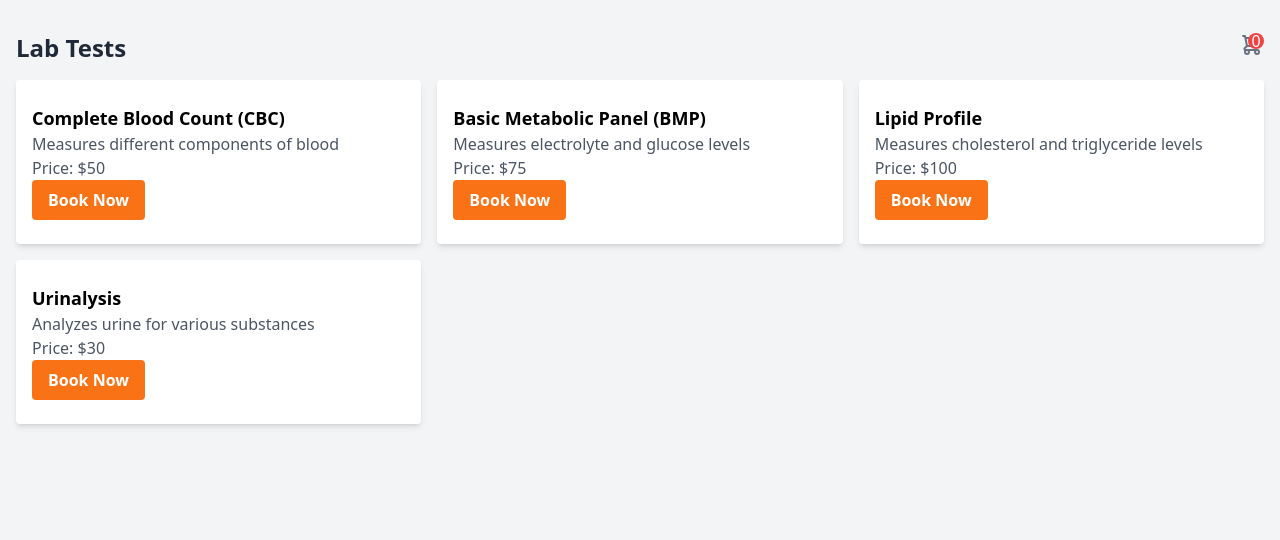
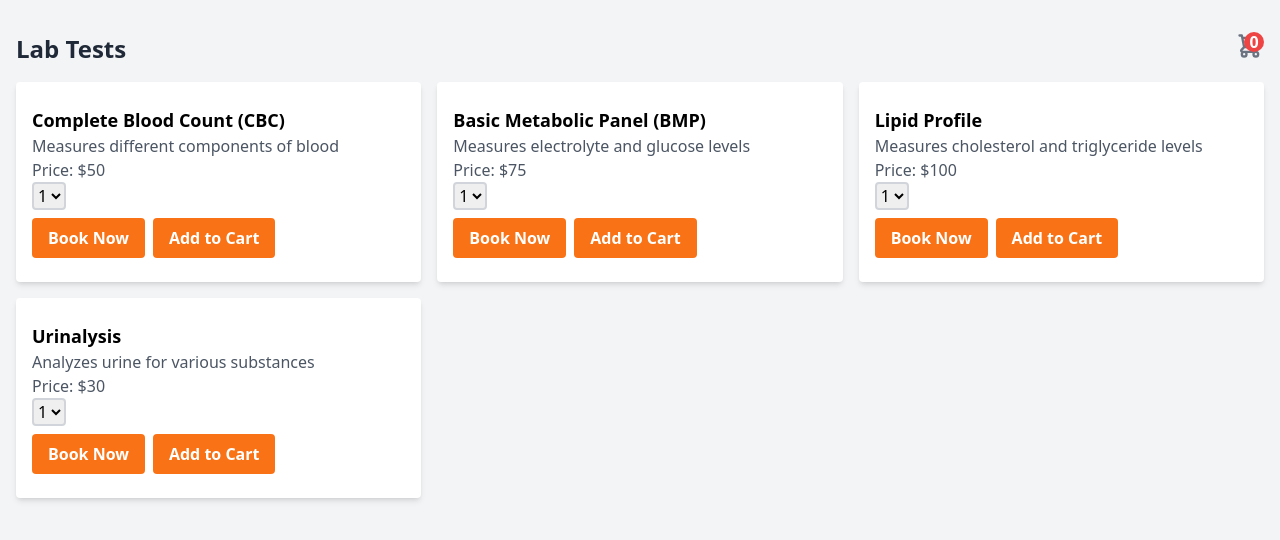
Before and after one commit to nidhi-gupta-1/healthcare-lab-test-app, a React (Create React App) app: page / in a window 1280 px wide. Shown: the top 540 px of the page. Built offline with nearby package versions, Linux system fonts and the light colour scheme.

Commit message:
new changes

```diff
--- a/src/components/Cart.js
+++ b/src/components/Cart.js
@@ -1,44 +1,89 @@
-import React from 'react';
-import { NavContext } from '../Context';
-import Navbar from './Navbar';
+import React from "react";
+import { NavContext } from "../Context";
+import Navbar from "./Navbar";
+import { cloneDeep } from "lodash";
 
 function Cart() {
-    const { cartItem, setCartItem, setQuantity } = React.useContext(NavContext);
+  const { cartItem, setCartItem, setQuantity, quantity } =
+    React.useContext(NavContext);
 
-    const subtotal = cartItem.reduce((acc, item) => acc + item.price * item.quantity, 0);
+  const subtotal = cartItem.reduce(
+    (acc, item) => acc + item.price * item.quantity,
+    0
+  );
 
   const handleCheckout = () => {
     setCartItem([]);
     setQuantity(0);
-        alert('Order Placed Successfully');
-    }
+    alert("Order Placed Successfully");
+  };
 
   const handleRemove = (id) => {
-        setQuantity(prevCount => prevCount - 1);
-        let finalItems = cartItem;
+    setQuantity((prevCount) => prevCount - 1);
+    let finalItems = cloneDeep(cartItem);
     let existingItem = finalItems.find((ele) => ele.id === id);
-        if(existingItem && existingItem.quantity > 1){
+    if (existingItem && existingItem.quantity > 1) {
       existingItem.quantity--;
     } else {
-            finalItems = finalItems.filter(ele => ele.id !== id)
+      finalItems = finalItems.filter((ele) => ele.id !== id);
     }
     setCartItem(finalItems);
+  };
+
+  const handleAdd = (test) => {
+    setQuantity((prevCount) => prevCount + 1);
+    let finalItems = cloneDeep(cartItem);
+    let existingItem = finalItems.find((ele) => ele.id === test.id);
+    if (existingItem) {
+      existingItem.quantity++;
+    } else {
+      const newItem = {
+        id: test.id,
+        name: test.name,
+        price: test.price,
+        quantity: 1,
+      };
+      finalItems = [...finalItems, newItem];
     }
+    setCartItem(finalItems);
+  };
 
   return (
     <div className="container mx-auto p-4">
-      <Navbar {...{title: 'Shopping Cart', isCart: false }} />
+      <Navbar {...{ title: "Shopping Cart", isCart: false }} />
       <ul className="list-none mb-4">
-        {cartItem.length > 0 && cartItem.map((item) => (
+        {cartItem.length > 0 &&
+          cartItem.map((item) => (
             <li key={item.id} className="flex justify-between mb-4">
               <div className="flex items-center">
-              <img src={`https://via.placeholder.com/50x50`} alt={item.name} className="w-12 h-12 mr-4" />
+                <img
+                  src={`https://via.placeholder.com/50x50`}
+                  alt={item.name}
+                  className="w-12 h-12 mr-4"
+                />
                 <span className="text-lg">{item.name}</span>
               </div>
               <div className="flex items-center">
                 <span className="text-lg">${item.price}</span>
-              <span className="text-lg mx-2">x {item.quantity}</span>
-              <button className="bg-orange-500 hover:bg-orange-700 text-white font-bold py-2 px-4 rounded" onClick={() => handleRemove(item.id)}>Remove</button>
+                <div className="ml-2 mr-2 bg-gray-200">
+                  <button
+                    className="border-2 border-gray-300 w-6 rounded bg-gray-100"
+                    onClick={() => handleRemove(item.id)}
+                  >
+                    -
+                  </button>
+                  <span className="text-lg mx-2">{item.quantity}</span>
+                  <button
+                    className="border-2 border-gray-300 w-6 rounded bg-gray-100"
+                    onClick={() => handleAdd(item)}
+                    disabled={quantity === 5}
+                  >
+                    +
+                  </button>
+                </div>
+                <button className="bg-orange-500 hover:bg-orange-700 text-white font-bold py-2 px-4 rounded">
+                  Remove
+                </button>
               </div>
             </li>
           ))}
@@ -47,9 +92,15 @@ function Cart() {
         <span className="text-lg">Subtotal:</span>
         <span className="text-lg">${subtotal.toFixed(2)}</span>
       </div>
-      <button className="bg-orange-500 hover:bg-orange-700 text-white font-bold py-2 px-4 rounded w-full"  disabled={cartItem.length === 0} onClick={handleCheckout}>Checkout</button>
+      <button
+        className="bg-orange-500 hover:bg-orange-700 text-white font-bold py-2 px-4 rounded w-full"
+        disabled={cartItem.length === 0}
+        onClick={handleCheckout}
+      >
+        Checkout
+      </button>
     </div>
   );
-};
+}
 
 export default Cart;
--- a/src/components/Labtestcard.js
+++ b/src/components/Labtestcard.js
@@ -1,25 +1,52 @@
-import React from 'react';
-import { NavContext } from '../Context';
+import React from "react";
+import { NavContext } from "../Context";
+import { cloneDeep } from "lodash";
+import { useNavigate } from 'react-router-dom';
 
 const LabTestCard = ({ test }) => {
-    const { cartItem, setCartItem, setQuantity } = React.useContext(NavContext);
+  const { cartItem, setCartItem, setQuantity, quantity } =
+    React.useContext(NavContext);
+  const [selectQuantity, setSelectQuantity] = React.useState(1);
+  const history = useNavigate();
 
-    const handleBookNow = () => {
-        let finalItems = cartItem;
-        let existingItem = finalItems.length > 0 && finalItems.find((ele) => ele.id === test.id);
-        if(existingItem){
-            existingItem.quantity++;
+  function* generateOptions(maxQuantity) {
+    for (let num = 1; num <= maxQuantity; num++) yield num;
+  }
+
+  const options = React.useMemo(() => {
+    const createOptions = (maxQuantity) => [...generateOptions(maxQuantity)];
+    return createOptions(test.maxQuantity);
+  }, [test.maxQuantity]);
+
+  const handleAddToCart = (type) => {
+    let finalItems = cloneDeep(cartItem);
+    let existingItem =
+      finalItems.length > 0 && finalItems.find((ele) => ele.id === test.id);
+    if (existingItem) {
+      existingItem.quantity = parseInt(existingItem.quantity) + selectQuantity;
     } else {
       const newItem = {
         id: test.id,
         name: test.name,
         price: test.price,
-                quantity: 1,
+        quantity: selectQuantity,
       };
-              finalItems = [...finalItems,newItem]
+      finalItems = [...finalItems, newItem];
     }
-        setQuantity(prevCount => prevCount + 1);
+    if (!existingItem || existingItem.quantity <= 5) {
+      setQuantity((prevState) => prevState + selectQuantity);
       setCartItem(finalItems);
+      if(type === 'book'){
+        history('/cart', { replace: true });
+      }
+    } else {
+      existingItem.quantity = quantity;
+      alert("Quantity for requested test is exceeded the limit of 5");
+    }
+  };
+
+  const handleSelect = (e) => {
+    setSelectQuantity(parseInt(e.target.value));
   };
 
   return (
@@ -27,9 +54,33 @@ const LabTestCard = ({ test }) => {
       <h2 className="text-lg font-bold">{test.name}</h2>
       <p className="text-gray-600">{test.description}</p>
       <p className="text-gray-600">Price: ${test.price}</p>
-      <button className="bg-orange-500 hover:bg-orange-700 text-white font-bold py-2 px-4 rounded" onClick={handleBookNow}>
+      <div>
+        <select
+          className="border-2 border-gray-300 rounded mr-2 mb-2"
+          onChange={handleSelect}
+          value={selectQuantity}
+        >
+          {options.map((option) => (
+            <option key={option} value={option}>
+              {option}
+            </option>
+          ))}
+        </select>
+        <div>
+          <button
+            className="bg-orange-500 hover:bg-orange-700 text-white font-bold py-2 px-4 mr-2 rounded"
+            onClick={() => handleAddToCart("book")}
+          >
             Book Now
           </button>
+          <button
+            className="bg-orange-500 hover:bg-orange-700 text-white font-bold py-2 px-4 rounded"
+            onClick={() => handleAddToCart("cart")}
+          >
+            Add to Cart
+          </button>
+        </div>
+      </div>
     </div>
   );
 };
--- a/src/components/Navbar.js
+++ b/src/components/Navbar.js
@@ -26,7 +26,7 @@ const Navbar = ({title, isCart}) => {
         <button className="relative" onClick={handleCartClick}>
       <svg
         xmlns="http://www.w3.org/2000/svg"
-        className="h-6 w-6 text-gray-500"
+        className="h-7 w-7 text-gray-500"
         fill="none"
         viewBox="0 0 24 24"
         stroke="currentColor"
@@ -38,7 +38,7 @@ const Navbar = ({title, isCart}) => {
           d="M3 3h2l.4 2M7 13h10l4-8H5.4M7 13L5.4 5M7 13l-2.293 2.293c-.63.63-.184 1.707.707 1.707H17m0 0a2 2 0 100 4 2 2 0 000-4zm-8 2a2 2 0 11-4 0 2 2 0 014 0z"
         />
       </svg>
-      <span className="absolute top-0 right-0 w-4 h-4 bg-red-500 text-white rounded-full flex justify-center items-center">
+      <span className="absolute top-0 right-0 w-5 h-5 font-semibold bg-red-500 text-white rounded-full flex justify-center items-center">
         {quantity}
       </span>
     </button>
--- a/src/content/index.js
+++ b/src/content/index.js
@@ -5,28 +5,32 @@ export const labTest = async () => {
           "name": "Complete Blood Count (CBC)",
           "description": "Measures different components of blood",
           "price": 50.00,
-          "category": "Hematology"
+          "category": "Hematology",
+          "maxQuantity": 5
         },
         {
           "id": 2,
           "name": "Basic Metabolic Panel (BMP)",
           "description": "Measures electrolyte and glucose levels",
           "price": 75.00,
-          "category": "Chemistry"
+          "category": "Chemistry",
+          "maxQuantity": 5
         },
         {
           "id": 3,
           "name": "Lipid Profile",
           "description": "Measures cholesterol and triglyceride levels",
           "price": 100.00,
-          "category": "Lipidology"
+          "category": "Lipidology",
+          "maxQuantity": 5
         },
         {
           "id": 4,
           "name": "Urinalysis",
           "description": "Analyzes urine for various substances",
           "price": 30.00,
-          "category": "Urology"
+          "category": "Urology",
+          "maxQuantity": 5
         }
       ];
       return data;
```
Lines whose indentation alone changed are shown as unchanged.
